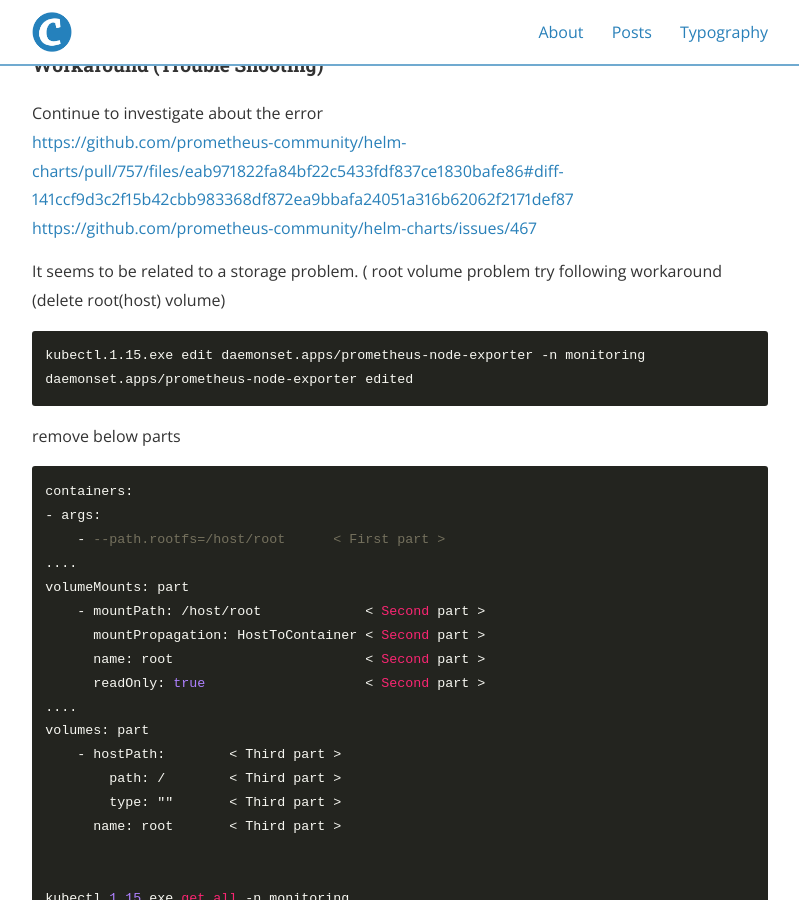
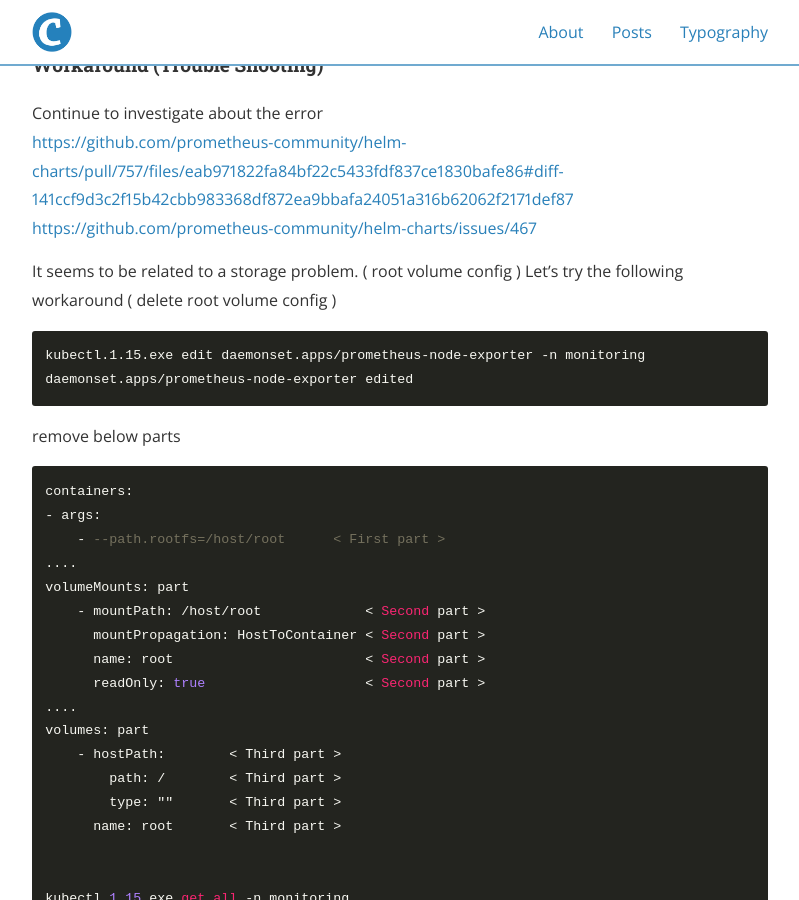
Before and after one commit to rhsoddld/rhsoddld.github.io, a Jekyll site: the page built from _posts/2021-04-18-k8s_1.md, in a window 1280 px wide and 900 px high, scrolled down 6005 px. Shown: the whole window, without its empty margins (240-1039 px from the left). Built offline with Jekyll 4.4.1, drawn with Linux system fonts in a browser that asks for light colours; nearby versions of some CDN libraries; some of the changed text lies outside the part shown.

Commit message:
_posts/2021-04-18-k8s_1.md updated from https://stackedit.io/

```diff
--- a/_posts/2021-04-18-k8s_1.md
+++ b/_posts/2021-04-18-k8s_1.md
@@ -245,9 +245,8 @@ Continue to investigate about the error
 [https://github.com/prometheus-community/helm-charts/pull/757/files/eab971822fa84bf22c5433fdf837ce1830bafe86#diff-141ccf9d3c2f15b42cbb983368df872ea9bbafa24051a316b62062f2171def87](https://github.com/prometheus-community/helm-charts/pull/757/files/eab971822fa84bf22c5433fdf837ce1830bafe86#diff-)
 [https://github.com/prometheus-community/helm-charts/issues/467](https://github.com/prometheus-community/helm-charts/issues/467)
 
-It seems to be related to a storage problem. ( root volume problem
-    try following workaround (delete root(host) volume)
-
+It seems to be related to a storage problem. ( root volume config )
+Let's try the following workaround ( delete root volume config )
 
 	kubectl.1.15.exe edit daemonset.apps/prometheus-node-exporter -n monitoring
     daemonset.apps/prometheus-node-exporter edited
```
Also changed, not shown: other parts of _posts/2021-04-18-k8s_1.md (+2 -2 lines).
